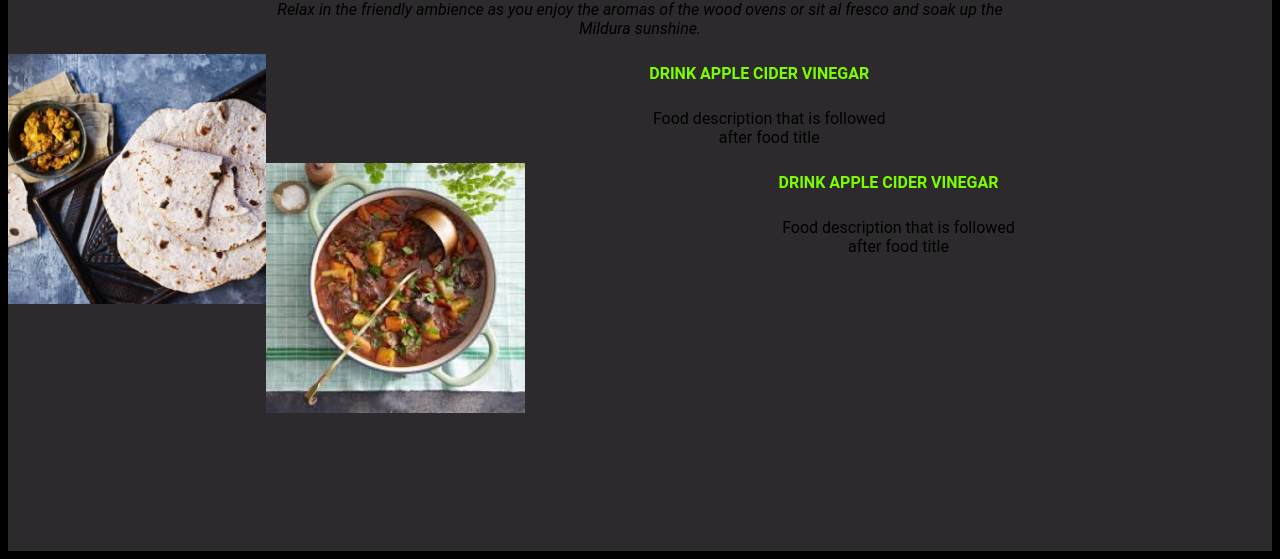
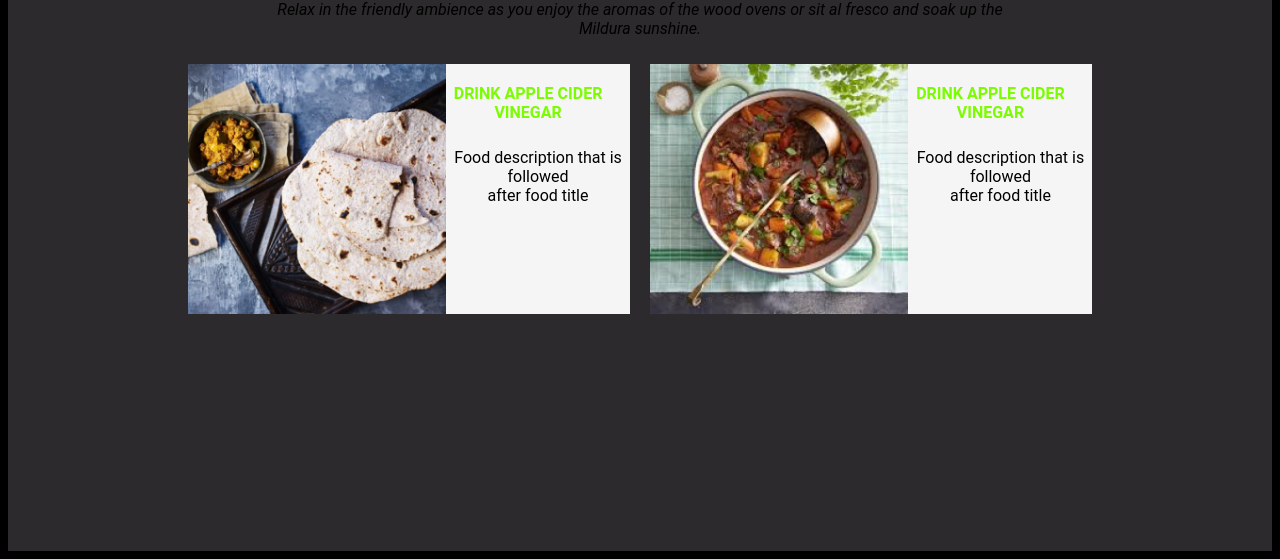
Before and after one commit to danknjoroge/Letuce-Eat, a plain HTML site: page index.html in a window 1280 px wide. Shown: the part 1833-2392 px from the top of the page. Drawn offline with Linux system fonts and the light colour scheme.

Commit message:
it will style the images and text card

```diff
--- a/style.css
+++ b/style.css
@@ -116,3 +116,17 @@ img{
 
 
 }
+.row1{
+    display: flex;
+
+    justify-content: center;
+}
+.card1{
+    background-color: whitesmoke;
+    /*box-shadow: 0 0 15px yellowgreen;*/
+
+    margin: 10px;
+    width: 35%;
+    height: 250px;
+
+}
```
